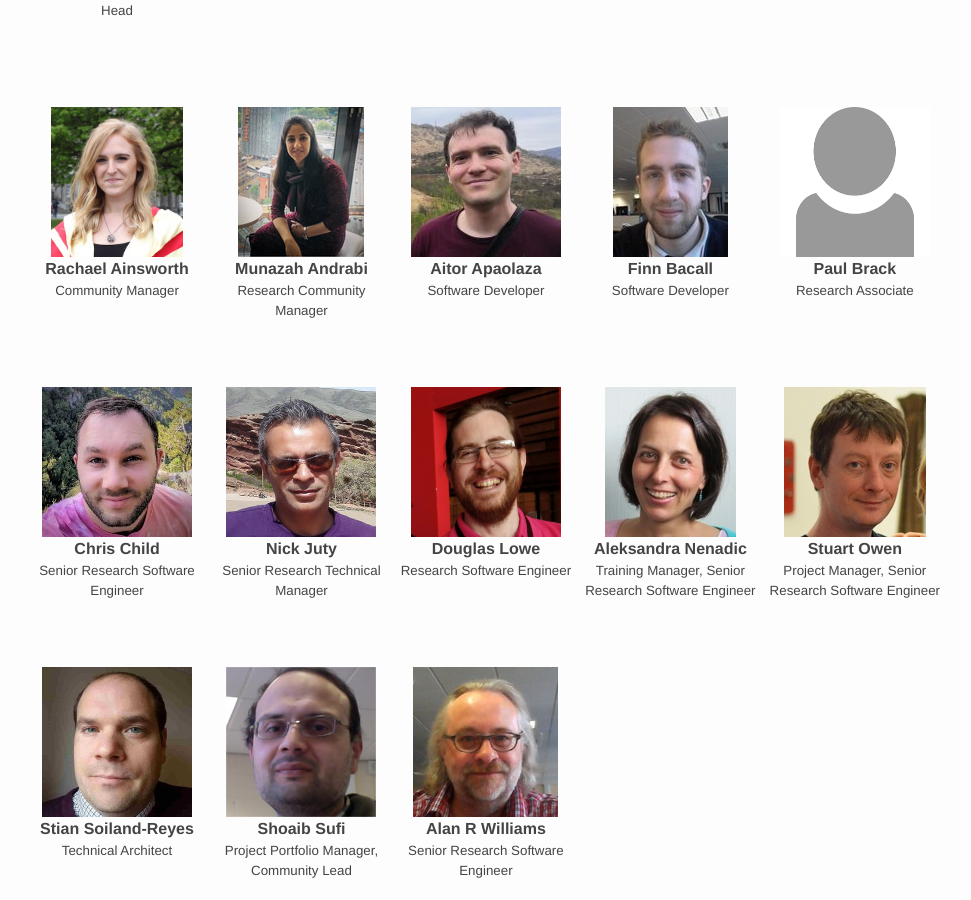
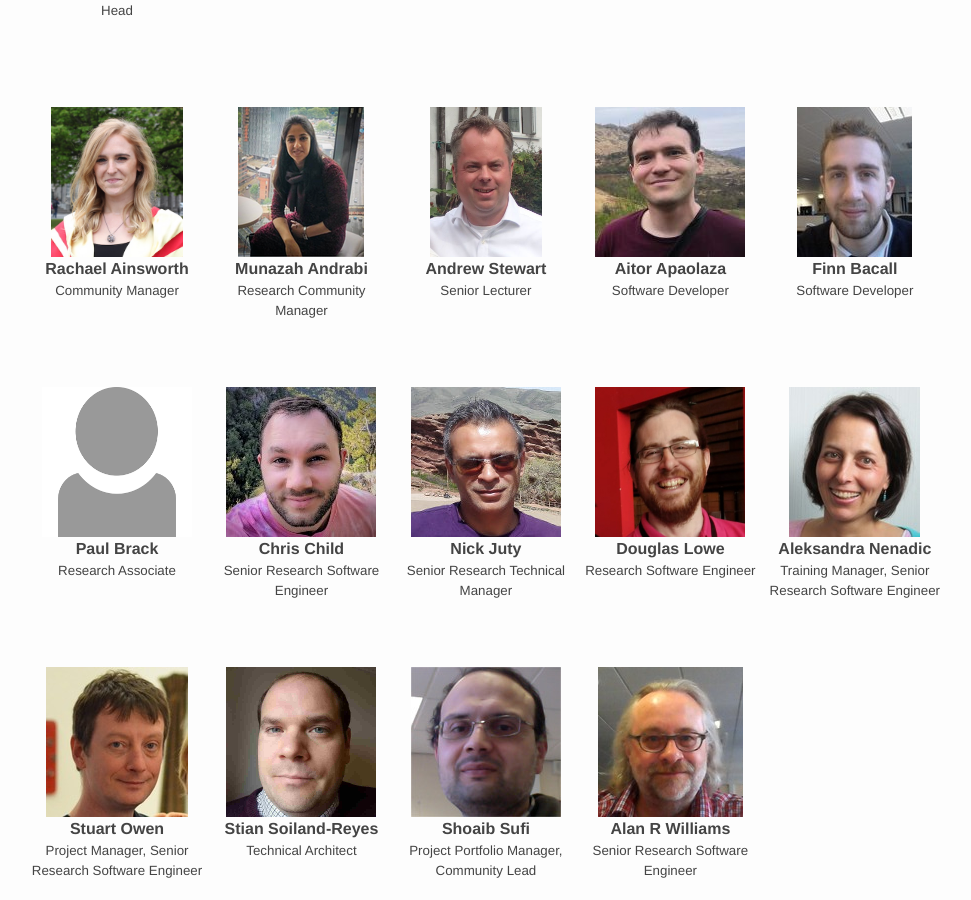
Before and after one commit to eScienceLab/eScienceLab.github.io, a Jekyll site: the page built from people.md, in a window 1280 px wide and 900 px high, scrolled down 424 px. Shown: the whole window, without its empty margins (73-1044 px from the left). Built offline with Jekyll 4.4.1, drawn with Linux system fonts in a browser that asks for light colours; comment, search, counter and statistics services are not loaded.

Commit message:
Andrew now part of group formally

```diff
--- a/people.md
+++ b/people.md
@@ -18,6 +18,10 @@ staff:
   orcid: 0000-0002-7718-5109
   img: munazah-andrabi-sm.png
   role: Research Community Manager
+- name: Andrew Stewart
+  orcid: 0000-0002-9795-4104
+  img: AndrewStewart.jpg
+  role: Senior Lecturer
 - name: Aitor Apaolaza
   orcid: 0000-0002-5530-6846
   img: aitor-apaolaza-sm.jpg
@@ -105,9 +109,6 @@ associate:
   url: http://www.manchester.ac.uk/research/robert.stevens/
   img: robert-stevens.jpg
   orcid: 0000-0002-6038-9025
-- name: Andrew Stewart
-  orcid: 0000-0002-9795-4104
-  img: AndrewStewart.jpg
 - name: Katy Wolstencroft
   orcid: 0000-0002-1279-5133
   img: katy-wolstencroft-sm.jpg
```
